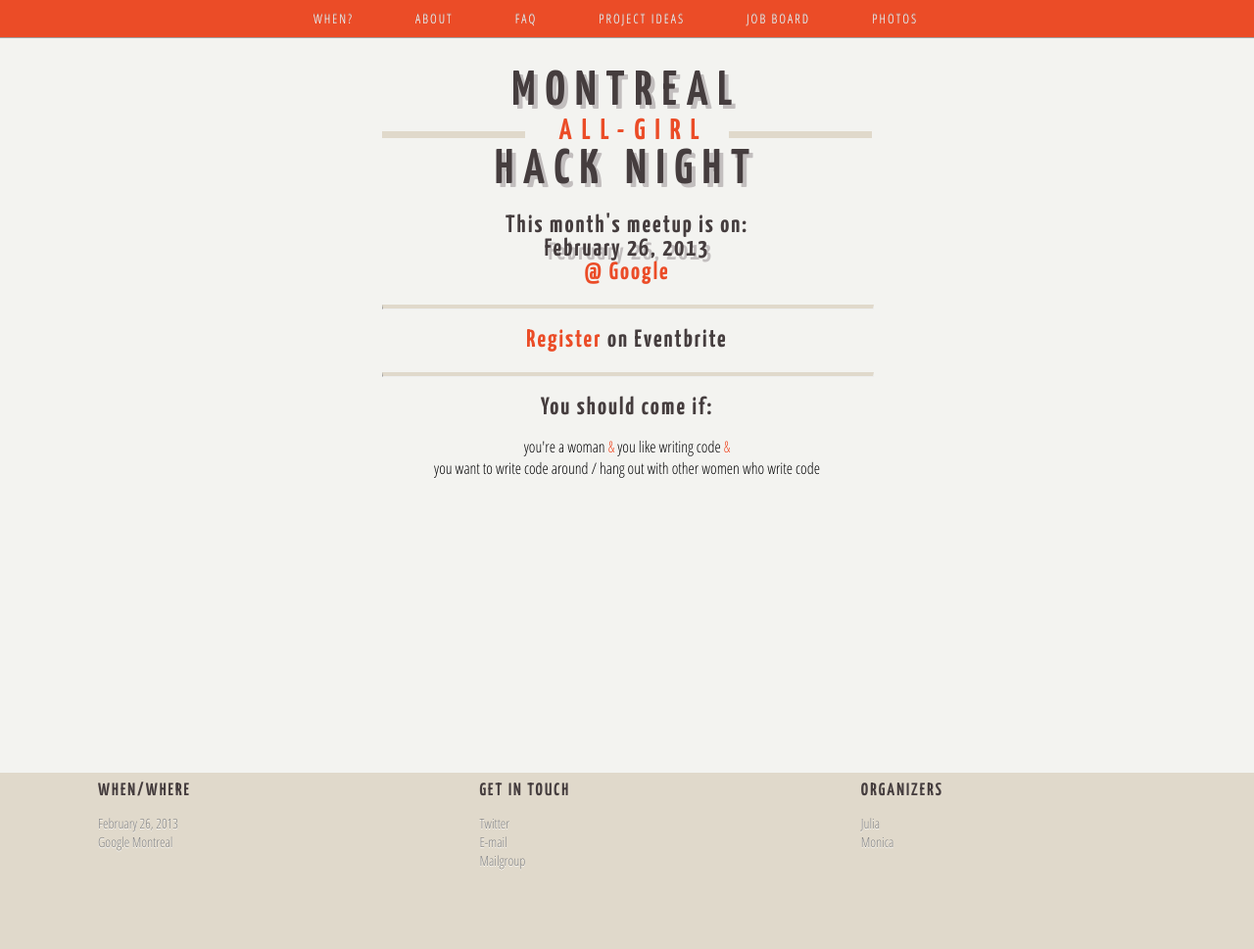
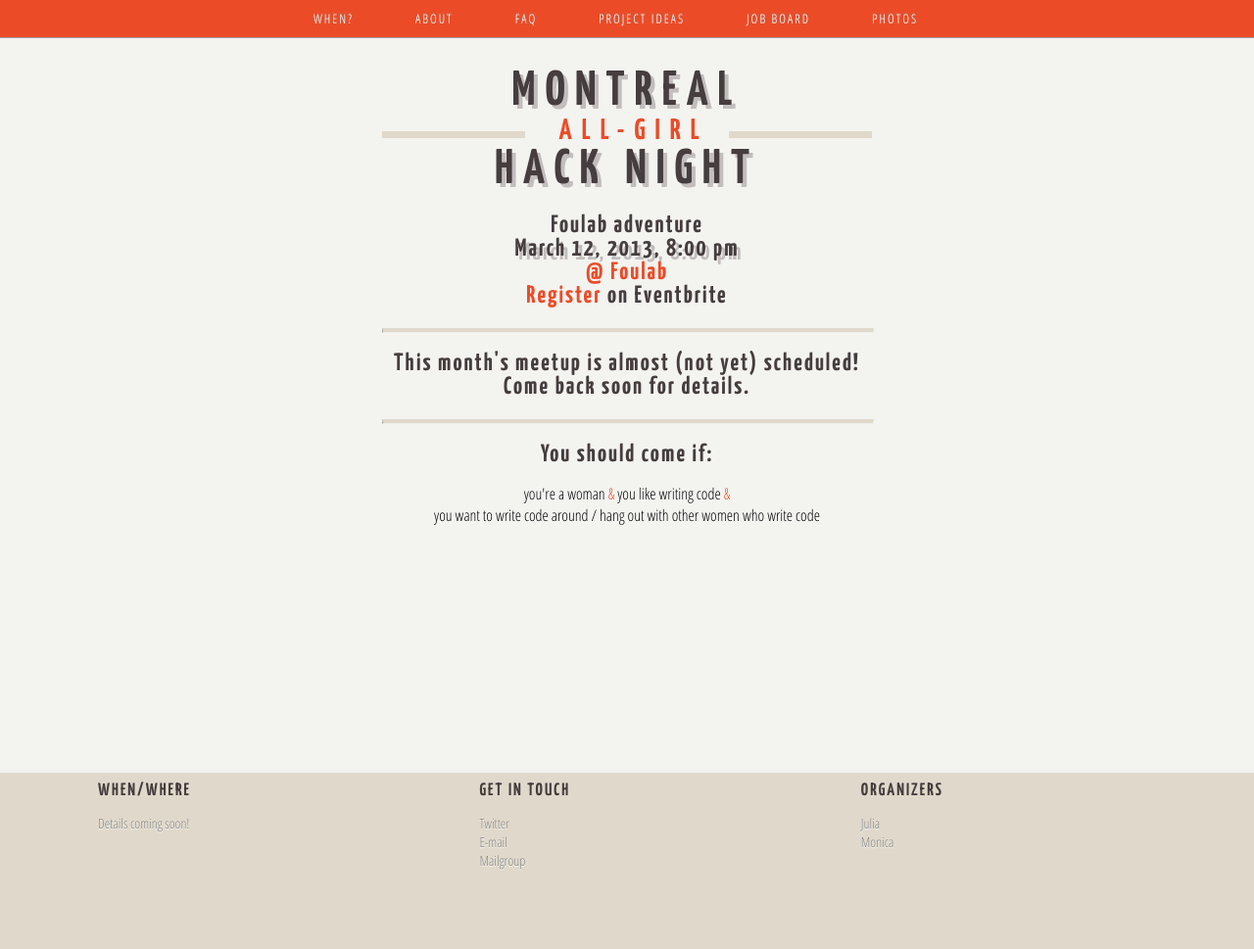
Before and after one commit to notwaldorf/hacknight, a Jekyll site: the page built from index.html, in a window 1280 px wide. Shown: the whole page at 98% size. Built offline with Jekyll 4.4.1, drawn with Linux system fonts in a browser that asks for light colours.

Commit message:
updated site with foulab adventure

```diff
--- a/_layouts/page.html
+++ b/_layouts/page.html
@@ -40,8 +40,8 @@
     <div class="footer-wrapper">
       <div class="footer-column">
           <h3 class="widget-title">When/Where</h3>
-          <p>February 26, 2013<br>
-          <a href="http://goo.gl/maps/A6LFH" target="_blank">Google Montreal</a></p>
+          <p>Details coming soon!<br>
+          <!--<a href="http://goo.gl/maps/A6LFH" target="_blank">Google Montreal</a></p>-->
       </div>
 
       <div class="footer-column">
--- a/index.html
+++ b/index.html
@@ -2,15 +2,18 @@
 title: Montreal All-Girl Hack Night
 layout: page
 ---
-<h4 class="centered">This month's meetup is on:</h4>
+<h4 class="centered">Foulab adventure</h4>
+<div class="centered">
+  <h3>March 12, 2013, 8:00 pm</h3>
+  <h4><a href="http://foulab.org/en/wiki/Location_and_Directions" target="_blank">@ Foulab</a></h4>
 
-<div class="centered">
-  <h3>February 26, 2013</h3>
-  <h4><a href="http://goo.gl/maps/A6LFH" target="_blank">@ Google</a></h4>
-  <hr>
-  <h4><a href="http://mtlallgirlhacknight.eventbrite.ca/" target="_blank">Register</a> on Eventbrite</h4>
+  <h4><a href="http://allgirlfoulabnight.eventbrite.ca/" target="_blank">Register</a> on Eventbrite</h4>
+</div>
 
-</div>
+<hr/>
+
+<h4 class="centered">This month's meetup is almost (not yet) scheduled! <br/>
+	Come back soon for details.</h4>
 
 <hr/>
 
```
Also changed, not shown: 1 other file.
